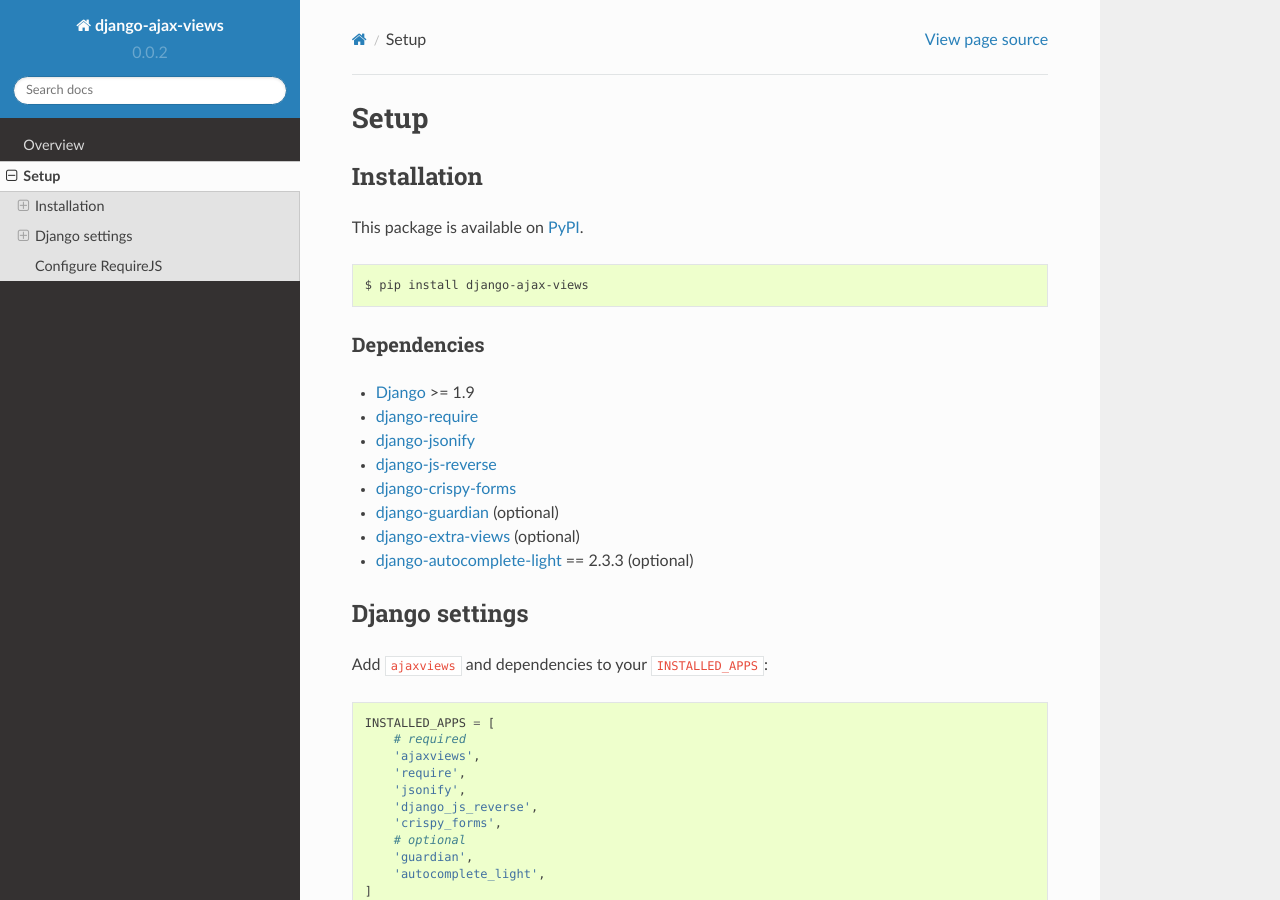
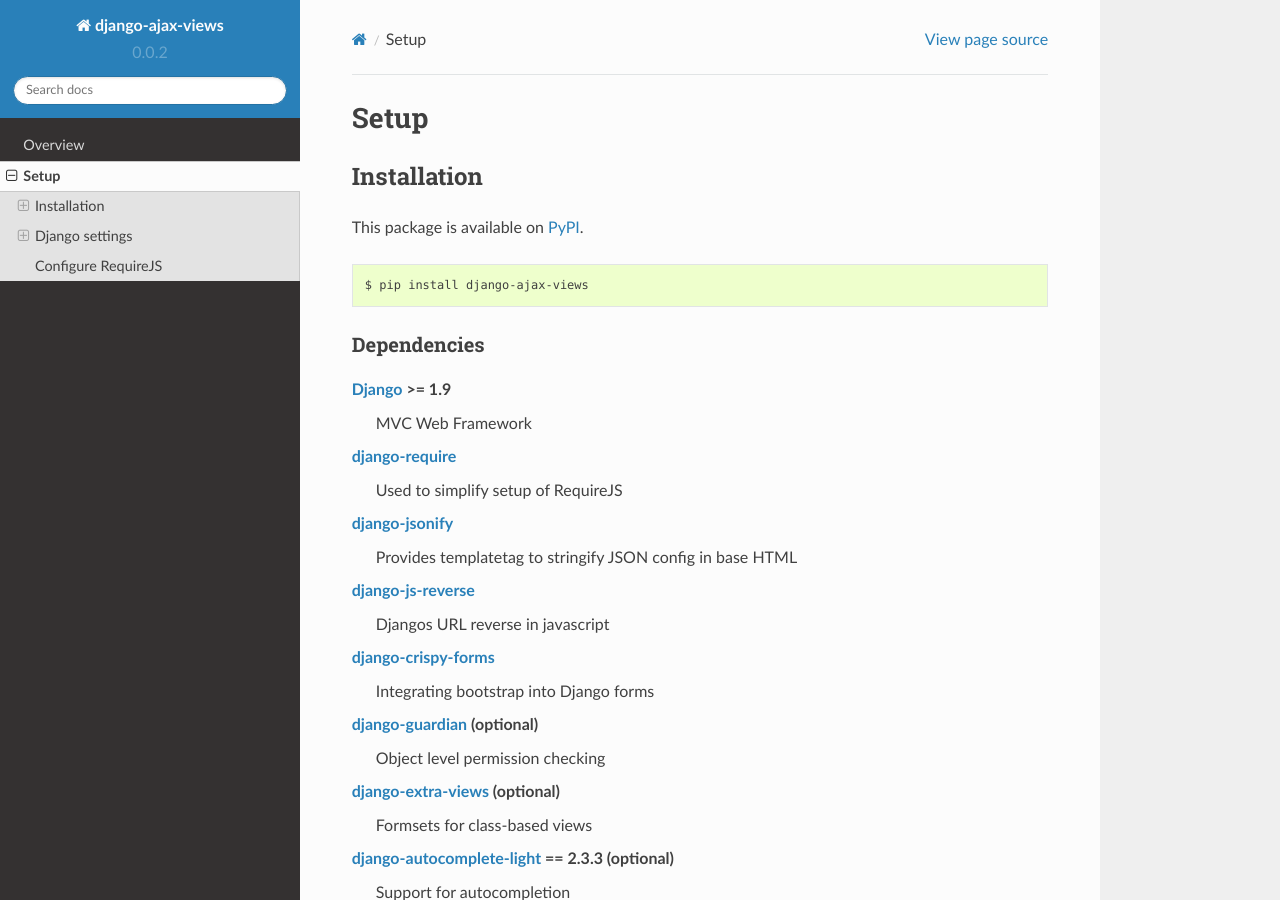
Before and after one commit to baxter07/django-ajax-views, a Sphinx documentation site: the page built from docs/setup.rst, in a window 1280 px wide and 900 px high. Built offline with Sphinx 7.4.7 and the Read the Docs theme 2.0.0, drawn with Linux system fonts in a browser that asks for light colours; formulas are drawn with MathJax 3.

```diff
--- a/docs/setup.rst
+++ b/docs/setup.rst
@@ -22,14 +22,23 @@ Dependencies
 
         $ pip install -r /path/to/django-ajax-views/requirements.txt
 
-- `Django`_ >= 1.9
-- `django-require`_
-- `django-jsonify`_
-- `django-js-reverse`_
-- `django-crispy-forms`_
-- `django-guardian`_ (optional)
-- `django-extra-views`_ (optional)
-- `django-autocomplete-light`_ == 2.3.3 (optional)
+`Django`_ >= 1.9
+    MVC Web Framework
+`django-require`_
+    Used to simplify setup of RequireJS
+`django-jsonify`_
+    Provides templatetag to stringify JSON config in base HTML
+`django-js-reverse`_
+    Djangos URL reverse in javascript
+`django-crispy-forms`_
+    Integrating bootstrap into Django forms
+`django-guardian`_ (optional)
+    Object level permission checking
+`django-extra-views`_ (optional)
+    Formsets for class-based views
+`django-autocomplete-light`_ == 2.3.3 (optional)
+    Support for autocompletion
+
 
 Django settings
 ===============
```
Also changed, not shown: README.rst (+13 -5 lines), docs/concept.rst (+9 -5 lines), docs/index.rst (+14 -6 lines).
